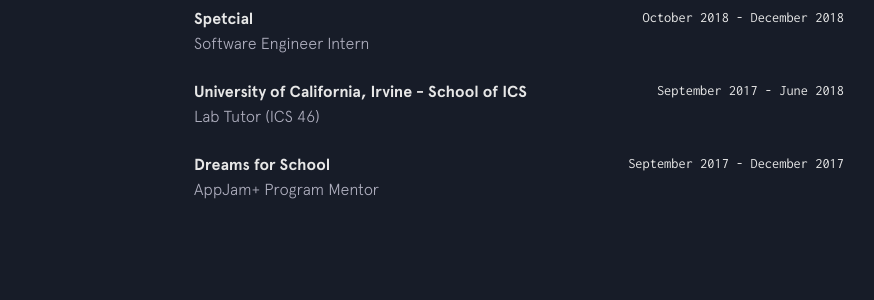
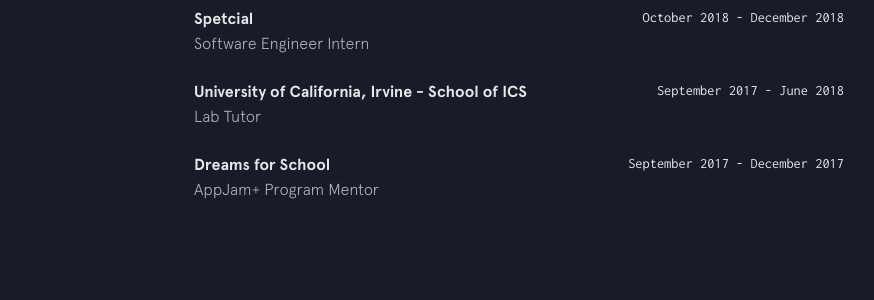
Before and after one commit to dannyhp1/portfolio-site, a Jekyll site: the page built from index.html, in a window 1280 px wide and 900 px high, scrolled down 2074 px. Shown: the part 153-453 px from the top of the window, without its empty margins (256-1130 px from the left). Built offline with Jekyll 4.4.1, drawn with Linux system fonts in a browser that asks for light colours; nearby versions of some CDN libraries.

Commit message:
Updated experiences.

```diff
--- a/_data/experience.yml
+++ b/_data/experience.yml
@@ -31,7 +31,7 @@
 - company: University of California, Irvine - School of ICS
   url: https://www.ics.uci.edu/
   time: September 2017 - June 2018
-  position: Lab Tutor (ICS 46)
+  position: Lab Tutor
 
 - company: Dreams for School
   url: https://www.dreamsforschools.org/
```
